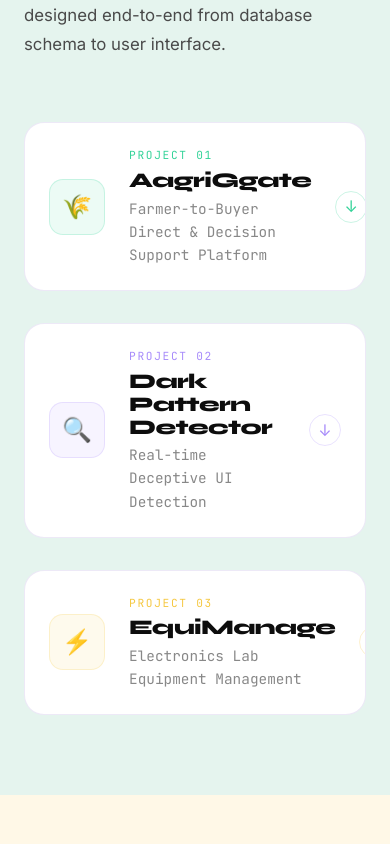
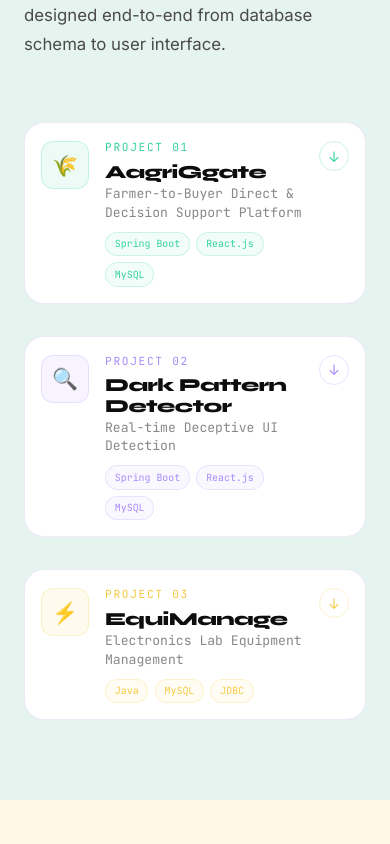
Before and after one commit to B-Vighnesh/B-Vighnesh-Portfolio, a Next.js app: page / in a window 390 px wide. Shown: the part 5760-6604 px from the top of the page. Built offline with nearby package versions, Linux system fonts and the light colour scheme.

Commit message:
fixed mobile UI

```diff
--- a/components/sections/Work.tsx
+++ b/components/sections/Work.tsx
@@ -150,10 +150,10 @@ function ProjectCard({
           background: 'none',
           border: 'none',
           cursor: 'pointer',
-          padding: 'clamp(1.5rem, 3vw, 2rem)',
+          padding: 'clamp(1rem, 3vw, 2rem)',
           display: 'flex',
-          alignItems: 'center',
-          gap: '1.5rem',
+          alignItems: 'flex-start',
+          gap: '1rem',
           textAlign: 'left',
         }}
         aria-expanded={isActive}
@@ -163,24 +163,25 @@ function ProjectCard({
         <div
           style={{
             flexShrink: 0,
-            width: '56px',
-            height: '56px',
-            borderRadius: '14px',
+            width: '48px',
+            height: '48px',
+            borderRadius: '12px',
             background: `${project.color}18`,
             border: `1px solid ${project.color}35`,
             display: 'flex',
             alignItems: 'center',
             justifyContent: 'center',
-            fontSize: '1.5rem',
+            fontSize: '1.3rem',
             transition: 'transform 0.3s ease',
             transform: isActive ? 'scale(1.1)' : 'scale(1)',
+            marginTop: '2px',
           }}
         >
           {project.icon}
         </div>
 
-        {/* Title block */}
-        <div style={{ flex: 1 }}>
+        {/* Title block + mobile tech pills */}
+        <div style={{ flex: 1, minWidth: 0 }}>
           <div
             style={{
               fontFamily: 'var(--font-mono)',
@@ -196,30 +197,57 @@ function ProjectCard({
           <h3
             style={{
               fontFamily: 'var(--font-syne)',
-              fontSize: 'clamp(1.3rem, 2.5vw, 1.8rem)',
+              fontSize: 'clamp(1.15rem, 4vw, 1.8rem)',
               fontWeight: 800,
               letterSpacing: '-0.03em',
               color: 'var(--text-primary)',
-              marginBottom: '0.25rem',
+              marginBottom: '0.2rem',
+              wordBreak: 'break-word',
             }}
           >
             {project.title}
           </h3>
           <p
             style={{
-              fontSize: '0.9rem',
+              fontSize: '0.82rem',
               color: 'var(--text-muted)',
               fontFamily: 'var(--font-mono)',
+              lineHeight: 1.4,
+              marginBottom: '0.6rem',
             }}
           >
             {project.subtitle}
           </p>
+
+          {/* Tech pills — shown on mobile below subtitle */}
+          <div
+            className="flex md:hidden"
+            style={{ gap: '0.4rem', flexWrap: 'wrap' }}
+          >
+            {project.tech.slice(0, 3).map((t) => (
+              <span
+                key={t}
+                style={{
+                  fontFamily: 'var(--font-mono)',
+                  fontSize: '0.62rem',
+                  padding: '0.2rem 0.55rem',
+                  borderRadius: '100px',
+                  border: `1px solid ${project.color}35`,
+                  color: project.color,
+                  background: `${project.color}10`,
+                  whiteSpace: 'nowrap',
+                }}
+              >
+                {t}
+              </span>
+            ))}
+          </div>
         </div>
 
-        {/* Tech pills (desktop) */}
+        {/* Tech pills (desktop only, right column) */}
         <div
           className="hidden md:flex"
-          style={{ gap: '0.5rem', flexWrap: 'wrap', maxWidth: '280px' }}
+          style={{ gap: '0.5rem', flexWrap: 'wrap', maxWidth: '260px', alignSelf: 'center' }}
         >
           {project.tech.slice(0, 3).map((t) => (
             <span
@@ -244,17 +272,19 @@ function ProjectCard({
         <div
           style={{
             flexShrink: 0,
-            width: '32px',
-            height: '32px',
+            width: '30px',
+            height: '30px',
             borderRadius: '50%',
             border: `1px solid ${project.color}40`,
             display: 'flex',
             alignItems: 'center',
             justifyContent: 'center',
             color: project.color,
-            fontSize: '1rem',
-            transform: isActive ? 'rotate(180deg)' : 'none',
+            fontSize: '0.9rem',
+            transform: isActive ? 'rotate(180deg)' : 'rotate(0deg)',
             transition: 'transform 0.35s ease',
+            alignSelf: 'flex-start',
+            marginTop: '2px',
           }}
           aria-hidden="true"
         >
@@ -292,8 +322,8 @@ function ProjectCard({
           <div
             style={{
               display: 'grid',
-              gridTemplateColumns: 'repeat(auto-fit, minmax(260px, 1fr))',
-              gap: '2rem',
+              gridTemplateColumns: 'repeat(auto-fit, minmax(min(100%, 220px), 1fr))',
+              gap: '1.5rem',
             }}
           >
             {/* Description */}
```
